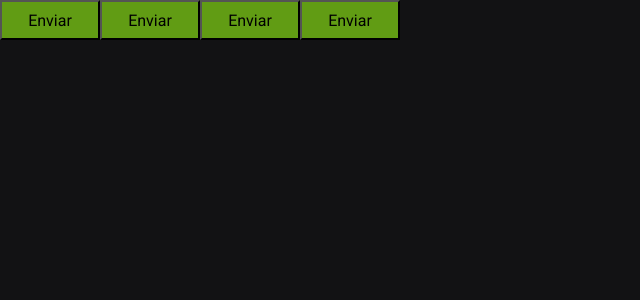
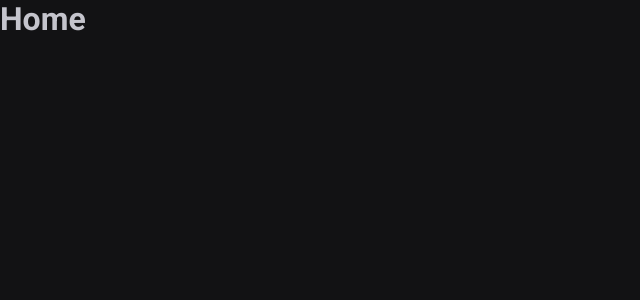
Before and after one commit to patriciaszbr/manager-task-flow, a React (Vite) app: page / in a window 1280 px wide. Shown: the top 300 px of the page, without its empty margins (0-640 px from the left). Built offline with nearby package versions, Linux system fonts and the light colour scheme.

Commit message:
React Router DOM

```diff
--- a/package.json
+++ b/package.json
@@ -12,6 +12,7 @@
   "dependencies": {
     "react": "^18.2.0",
     "react-dom": "^18.2.0",
+    "react-router-dom": "^6.3.0",
     "styled-components": "^5.3.5"
   },
   "devDependencies": {
--- a/src/App.tsx
+++ b/src/App.tsx
@@ -1,21 +1,18 @@
-import {ThemeProvider} from 'styled-components'
-import { Button } from './components/Button'
-import { defaultTheme } from './styles/themes/default'
+import { ThemeProvider } from "styled-components";
+import { defaultTheme } from "./styles/themes/default";
 
-import { GlobalStyle } from './styles/global'
+import { BrowserRouter } from "react-router-dom";
+
+import { GlobalStyle } from "./styles/global";
+import { Router } from "./components/Router";
 
 export function App() {
-
-
   return (
     <ThemeProvider theme={defaultTheme}>
-      <Button variant={'primary'} />
-      <Button variant={'secondary'} />
-      <Button variant={'danger'} />
-      <Button variant={'success'} />
-
+      <BrowserRouter>
+        <Router></Router>
+      </BrowserRouter>
       <GlobalStyle />
     </ThemeProvider>
-
-  )
+  );
 }
--- a/src/components/Button.styles.ts
+++ /dev/null
@@ -1,20 +0,0 @@
-import styled from 'styled-components'
-
-export type ButtonVariant = 'primary' | 'secondary' | 'danger' | 'success'
-
-interface ButtonContainerProps {
-  variant: ButtonVariant
-}
-const buttonVariants = {
-  primary: 'purple',
-  secondary: 'orange',
-  danger: 'red',
-  success: 'green',
-}
-
-export const ButtonContainer = styled.button<ButtonContainerProps>`
-  width: 100px;
-  height: 40px;
-
-  background-color: ${(props) => props.theme['green-500']};
-`
--- a/src/components/Button.tsx
+++ /dev/null
@@ -1,8 +0,0 @@
-import {ButtonContainer, ButtonVariant} from './Button.styles'
- interface ButtonProps {
-  variant?: ButtonVariant;
- }
-
- export function Button({variant = 'primary'}: ButtonProps) {
-  return <ButtonContainer variant={variant}>Enviar</ButtonContainer>
- }
--- /dev/null
+++ b/src/components/Router.tsx
@@ -0,0 +1,11 @@
+import { Route, Routes } from "react-router-dom";
+import { HHistory } from "../pages/History";
+import { Home } from "../pages/Home";
+export function Router() {
+  return (
+    <Routes>
+      <Route path="/" element={<Home />} />
+      <Route path="/" element={<HHistory />} />
+    </Routes>
+  );
+}
--- /dev/null
+++ b/src/pages/History.tsx
@@ -0,0 +1,3 @@
+export function HHistory() {
+  return <h1>Home</h1>;
+}
--- /dev/null
+++ b/src/pages/Home.tsx
@@ -0,0 +1,3 @@
+export function Home() {
+  return <h1>Home</h1>;
+}
```
Also changed, not shown: 1 other file (tests, documents, lock files or other folders).
